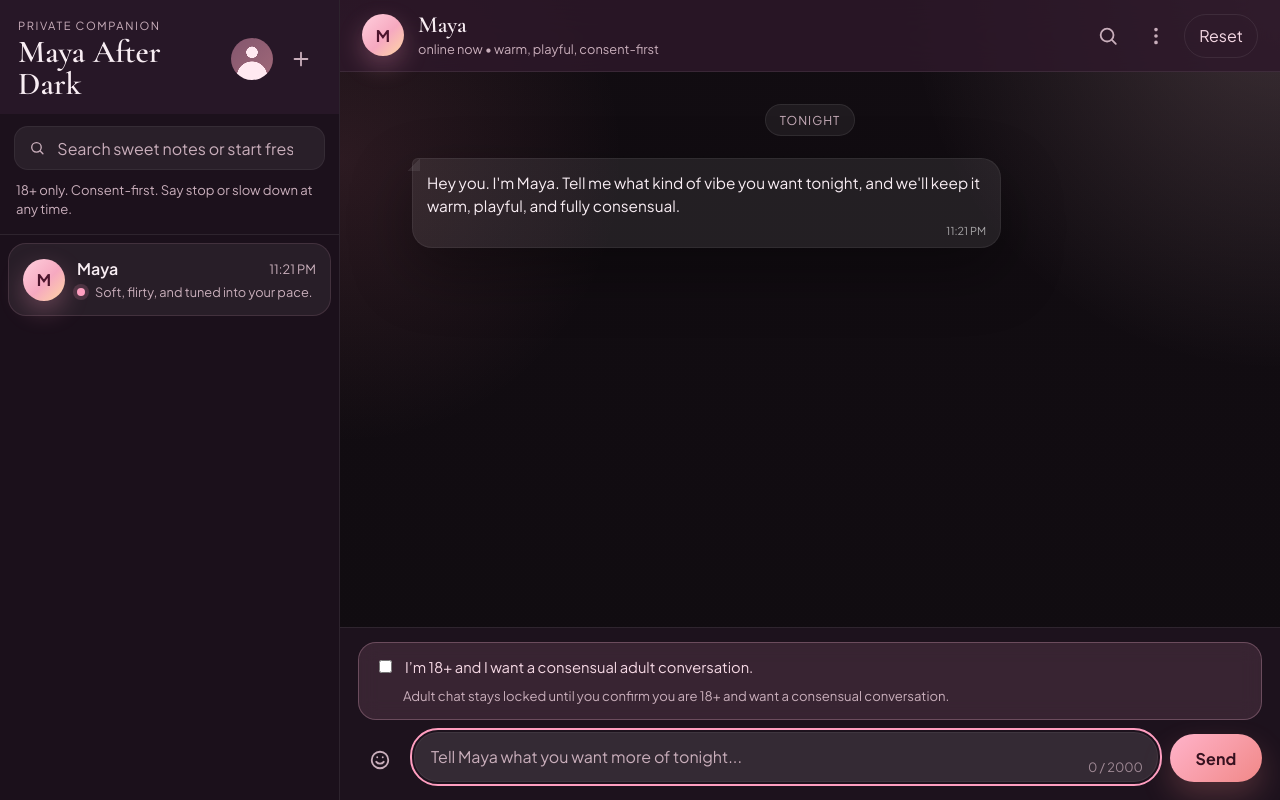
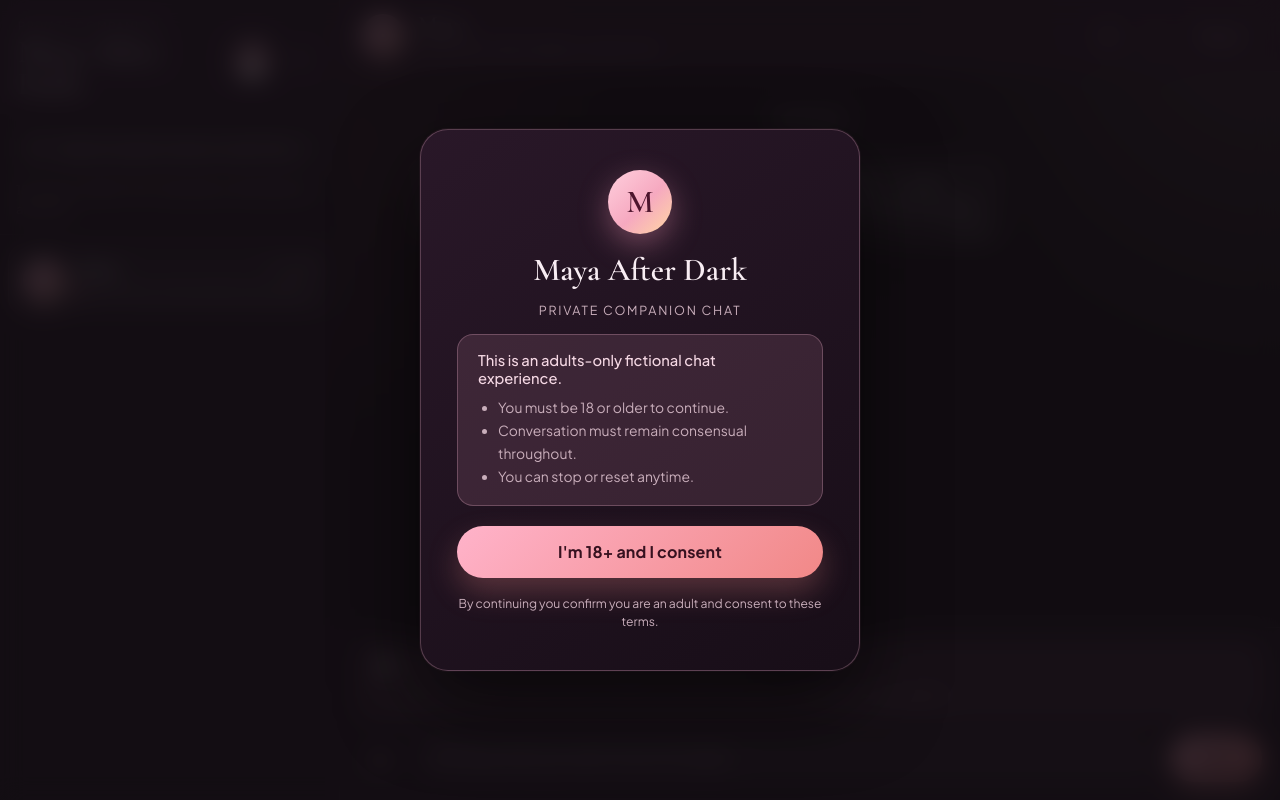
Before and after one commit to golba98/Cloud_ChatBot, a website: page index.html in a window 1280 px wide. Drawn offline with nearby package versions, Linux system fonts and the light colour scheme.

Commit message:
Add age gate and WhatsApp-style adult chat entry (#11)

```diff
--- a/app.js
+++ b/app.js
@@ -1,9 +1,11 @@
 const MAX_MESSAGE_LENGTH = 2000;
 const MAX_HISTORY_MESSAGES = 10;
+const AGE_GATE_KEY = "maya-age-confirmed";
+
 const INITIAL_MESSAGES = [
   {
     role: "received",
-    text: "Hey you. I'm Maya. Tell me what kind of vibe you want tonight, and we'll keep it warm, playful, and fully consensual.",
+    text: "Hey, I'm Maya. Before we start, tell me the vibe you want tonight — sweet, teasing, romantic, or playful. We'll keep it adult, consensual, and at your pace.",
   },
 ];
 
@@ -22,20 +24,28 @@ const closeErrorBtn = document.getElementById("close-error-btn");
 const sidebarTime = document.getElementById("sidebar-time");
 const consentCheckbox = document.getElementById("adult-confirmation");
 const consentHint = document.getElementById("consent-hint");
+const ageGate = document.getElementById("age-gate");
+const ageGateConfirmBtn = document.getElementById("age-gate-confirm");
 
 document.addEventListener("DOMContentLoaded", () => {
   chatForm.addEventListener("submit", handleSubmit);
   messageInput.addEventListener("keydown", handleKeyDown);
   messageInput.addEventListener("input", handleInput);
-  clearBtn.addEventListener("click", resetChat);
+  clearBtn.addEventListener("click", () => resetChat(true));
   closeErrorBtn.addEventListener("click", hideError);
   consentCheckbox.addEventListener("change", handleConsentChange);
+  ageGateConfirmBtn.addEventListener("click", confirmAgeGate);
 
   setSidebarTime();
   resetChat();
   updateCharacterCounter();
-  updateConsentHint();
-  messageInput.focus();
+
+  if (localStorage.getItem(AGE_GATE_KEY) === "true") {
+    hideAgeGate();
+    consentCheckbox.checked = true;
+    updateConsentHint();
+    messageInput.focus();
+  }
 });
 
 function handleInput() {
@@ -120,7 +130,14 @@ async function handleSubmit(event) {
   }
 }
 
-function resetChat() {
+function resetChat(clearGate = false) {
+  if (clearGate) {
+    localStorage.removeItem(AGE_GATE_KEY);
+    consentCheckbox.checked = false;
+    updateConsentHint();
+    showAgeGate();
+  }
+
   hideError();
   conversationHistory = [];
   chatMessages.textContent = "";
@@ -133,6 +150,22 @@ function resetChat() {
   clearComposer();
   setWaiting(false);
   scrollToLatest();
+}
+
+function confirmAgeGate() {
+  localStorage.setItem(AGE_GATE_KEY, "true");
+  hideAgeGate();
+  consentCheckbox.checked = true;
+  updateConsentHint();
+  messageInput.focus();
+}
+
+function hideAgeGate() {
+  ageGate.classList.add("hidden");
+}
+
+function showAgeGate() {
+  ageGate.classList.remove("hidden");
 }
 
 function appendDateSeparator(label) {
--- a/index.html
+++ b/index.html
@@ -11,6 +11,24 @@
   <link rel="stylesheet" href="styles.css">
 </head>
 <body>
+  <div id="age-gate" class="age-gate" role="dialog" aria-modal="true" aria-labelledby="age-gate-title">
+    <div class="age-gate-box">
+      <div class="age-gate-avatar" aria-hidden="true">M</div>
+      <h2 id="age-gate-title">Maya After Dark</h2>
+      <p class="age-gate-subtitle">Private companion chat</p>
+      <div class="age-gate-terms">
+        <p>This is an adults-only fictional chat experience.</p>
+        <ul>
+          <li>You must be 18 or older to continue.</li>
+          <li>Conversation must remain consensual throughout.</li>
+          <li>You can stop or reset anytime.</li>
+        </ul>
+      </div>
+      <button id="age-gate-confirm" class="age-gate-btn" type="button">I'm 18+ and I consent</button>
+      <p class="age-gate-footer">By continuing you confirm you are an adult and consent to these terms.</p>
+    </div>
+  </div>
+
   <div class="app-shell">
     <aside class="sidebar" aria-label="Companion chats">
       <header class="sidebar-header">
--- a/styles.css
+++ b/styles.css
@@ -725,3 +725,161 @@ textarea:focus {
     padding-bottom: 11px;
   }
 }
+
+/* ─── Age Gate Overlay ─────────────────────────────── */
+
+.age-gate {
+  position: fixed;
+  inset: 0;
+  z-index: 100;
+  display: flex;
+  align-items: center;
+  justify-content: center;
+  background: rgba(18, 13, 18, 0.85);
+  backdrop-filter: blur(12px);
+  -webkit-backdrop-filter: blur(12px);
+  animation: gate-fade-in 280ms ease;
+}
+
+.age-gate.hidden {
+  display: none !important;
+}
+
+@keyframes gate-fade-in {
+  from {
+    opacity: 0;
+  }
+
+  to {
+    opacity: 1;
+  }
+}
+
+.age-gate-box {
+  max-width: 440px;
+  width: calc(100% - 48px);
+  padding: 40px 36px;
+  border: 1px solid var(--success-border);
+  border-radius: 28px;
+  background: linear-gradient(145deg, rgba(42, 24, 41, 0.98), rgba(24, 14, 24, 0.98));
+  box-shadow: 0 32px 80px rgba(0, 0, 0, 0.6), 0 0 0 1px rgba(255, 158, 192, 0.06);
+  display: flex;
+  flex-direction: column;
+  align-items: center;
+  gap: 16px;
+  text-align: center;
+}
+
+.age-gate-avatar {
+  width: 64px;
+  height: 64px;
+  border-radius: 50%;
+  display: flex;
+  align-items: center;
+  justify-content: center;
+  background: linear-gradient(135deg, #ffcfdd, #f6a9c0 55%, #ffd7a3);
+  color: #4d152d;
+  font-family: var(--font-display);
+  font-size: 2rem;
+  font-weight: 700;
+  box-shadow: 0 10px 30px rgba(255, 158, 192, 0.36);
+  margin-bottom: 4px;
+  flex: 0 0 auto;
+}
+
+.age-gate h2 {
+  margin: 0;
+  font-family: var(--font-display);
+  font-size: 2rem;
+  font-weight: 600;
+  color: var(--text);
+  line-height: 1;
+}
+
+.age-gate-subtitle {
+  margin: 0;
+  font-size: 0.78rem;
+  letter-spacing: 0.14em;
+  text-transform: uppercase;
+  color: var(--text-muted);
+}
+
+.age-gate-terms {
+  width: 100%;
+  padding: 16px 20px;
+  border: 1px solid var(--success-border);
+  border-radius: 16px;
+  background: var(--success-bg);
+  text-align: left;
+}
+
+.age-gate-terms p {
+  margin: 0 0 10px;
+  color: var(--text-soft);
+  font-size: 0.92rem;
+  font-weight: 500;
+}
+
+.age-gate-terms ul {
+  margin: 0;
+  padding-left: 20px;
+  color: var(--text-muted);
+  font-size: 0.87rem;
+  line-height: 1.65;
+}
+
+.age-gate-btn {
+  width: 100%;
+  height: 52px;
+  border: 0;
+  border-radius: 999px;
+  background: linear-gradient(135deg, #ffb3ca, #f18887);
+  color: #36111f;
+  font-family: var(--font-sans);
+  font-size: 1rem;
+  font-weight: 700;
+  letter-spacing: 0.01em;
+  cursor: pointer;
+  box-shadow: 0 14px 30px rgba(241, 136, 135, 0.28);
+  transition: transform 140ms ease, box-shadow 140ms ease;
+  margin-top: 4px;
+}
+
+.age-gate-btn:hover {
+  transform: translateY(-1px);
+  box-shadow: 0 18px 36px rgba(241, 136, 135, 0.36);
+}
+
+.age-gate-btn:focus-visible {
+  outline: 2px solid var(--accent);
+  outline-offset: 2px;
+}
+
+.age-gate-footer {
+  margin: 0;
+  color: var(--text-muted);
+  font-size: 0.76rem;
+  line-height: 1.5;
+}
+
+@media (max-width: 840px) {
+  .age-gate-box {
+    padding: 28px 20px;
+    gap: 14px;
+    border-radius: 22px;
+  }
+
+  .age-gate h2 {
+    font-size: 1.65rem;
+  }
+
+  .age-gate-avatar {
+    width: 54px;
+    height: 54px;
+    font-size: 1.6rem;
+  }
+
+  .age-gate-terms {
+    padding: 14px 16px;
+  }
+}
```
